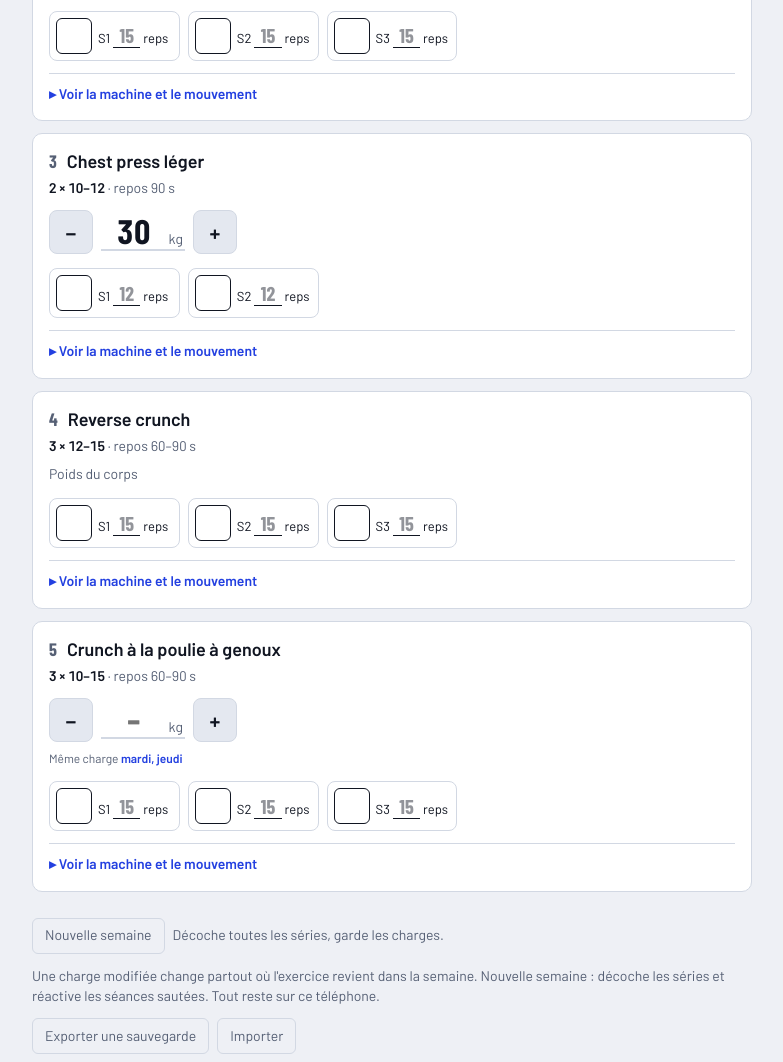
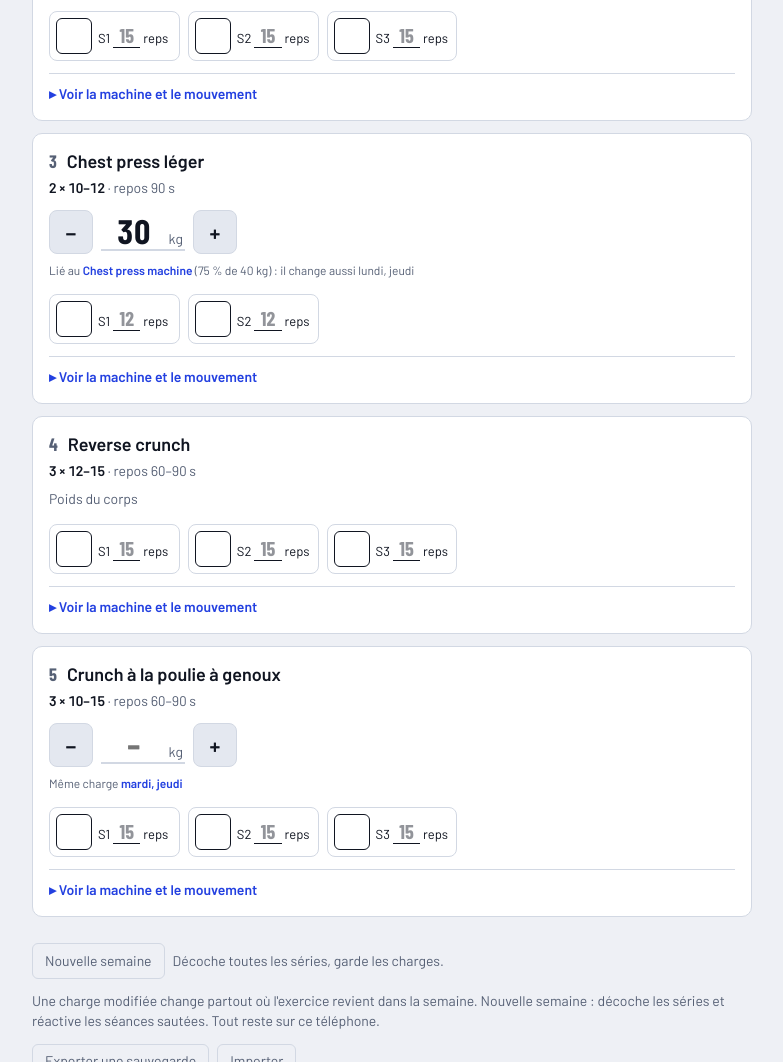
Before and after one commit to modoulaelbou-cyber/repas, a plain HTML site: page muscu/index.html in a window 1280 px wide. Shown: the part 682-1744 px from the top of the page, without its empty margins (248-1031 px from the left). Drawn offline with nearby package versions, Linux system fonts and the light colour scheme.

Commit message:
Muscu : chest press léger lié à 75 % du chest press
Co-Authored-By: Claude Opus 5.5 <noreply@anthropic.com>
Claude-Session: https://claude.ai/code/session_019hPxuke4CTQSjMYFX3o5MX

```diff
--- a/muscu/index.html
+++ b/muscu/index.html
@@ -151,7 +151,7 @@ h2 { margin: 0; font: 700 26px/1 var(--display); text-transform: uppercase; lett
   /* ---------- Exercices : la charge est stockée une seule fois par exercice ---------- */
   var EX = {
     chest: { name: 'Chest press machine', load: 40, step: 2.5, unit: 'kg' },
-    chestlight: { name: 'Chest press léger', load: 30, step: 2.5, unit: 'kg' },
+    chestlight: { name: 'Chest press léger', load: 30, step: 2.5, unit: 'kg', of: 'chest', k: 0.75 },
     incline: { name: 'Développé incliné haltères', load: 12, step: 1, unit: 'kg / haltère' },
     pulldown: { name: 'Tirage vertical (lat pulldown)', load: 35, step: 2.5, unit: 'kg' },
     row: { name: 'Rowing poulie assis', load: 35, step: 2.5, unit: 'kg' },
@@ -240,13 +240,19 @@ h2 { margin: 0; font: 700 26px/1 var(--display); text-transform: uppercase; lett
   function $(s) { return document.querySelector(s); }
   function esc(s) { return String(s).replace(/&/g, '&amp;').replace(/</g, '&lt;').replace(/"/g, '&quot;'); }
   function nf(n) { return Number(n).toLocaleString('fr-FR', { maximumFractionDigits: 2 }); }
-  function load(ex) { return Object.prototype.hasOwnProperty.call(S.loads, ex) ? S.loads[ex] : EX[ex].load; }
+  function r25(v) { return Math.round(v / 2.5) * 2.5; }
+  function load(ex) {
+    var e = EX[ex];
+    if (e.of) { var b = load(e.of); return b == null ? null : r25(b * e.k); }   // exercice lié : pourcentage d'un autre
+    return Object.prototype.hasOwnProperty.call(S.loads, ex) ? S.loads[ex] : e.load;
+  }
   function days(ex) { return PROG.filter(function (p) { return !S.skip[p.k] && itemsFor(p).some(function (x) { return x.ex === ex; }); }).map(function (p) { return p.d.toLowerCase(); }); }
   function maxReps(r) { var m = String(r).match(/(\d+)\D*$/); return m ? +m[1] : 0; }
   function dayCount(p) { var t = 0, d = 0; if (S.skip[p.k]) return { t: 0, d: 0, skip: true }; itemsFor(p).forEach(function (x, i) { for (var s = 0; s < x.sets; s++) { t++; if ((S.done[p.k + '.' + i + '.' + s] || {}).c) d++; } }); return { t: t, d: d }; }
 
   /* Change la charge d'un exercice : une seule valeur, donc partout dans la semaine */
   function setLoad(ex, v) {
+    if (EX[ex].of) { if (v != null && v !== '' && !isNaN(v)) setLoad(EX[ex].of, r25(v / EX[ex].k)); return; }
     v = v == null || v === '' || isNaN(v) ? null : Math.max(0, Math.round(v * 100) / 100);
     var old = load(ex); if (old === v) return;
     S.loads[ex] = v;
@@ -282,11 +288,11 @@ h2 { margin: 0; font: 700 26px/1 var(--display); text-transform: uppercase; lett
         '<p class="meta"><b>' + x.sets + ' × ' + x.reps + '</b> · repos ' + x.rest + '</p>' + (x.bonus ? '<span class="bonus">' + esc(x.bonus) + '</span>' : '');
       if (e.step) {
         h += '<div class="load"><button type="button" class="step" data-l="-" aria-label="Baisser la charge">−</button><div class="kg"><input type="text" inputmode="decimal" autocomplete="off" value="' + (L == null ? '' : String(L).replace('.', ',')) + '" placeholder="–" aria-label="Charge : ' + esc(e.name) + '"><span>' + e.unit + '</span></div><button type="button" class="step" data-l="+" aria-label="Monter la charge">+</button>' +
-          (other.length ? '<span class="shared">Même charge <b>' + other.join(', ') + '</b></span>' : '') + '</div>';
+          (e.of ? '<span class="shared">Lié au <b>' + esc(EX[e.of].name) + '</b> (' + Math.round(e.k * 100) + ' % de ' + nf(load(e.of)) + ' kg) : il change aussi ' + days(e.of).join(', ') + '</span>' : other.length ? '<span class="shared">Même charge <b>' + other.join(', ') + '</b></span>' : '') + '</div>';
       } else h += '<p class="meta" style="margin-top:8px">Poids du corps</p>';
       h += '<div class="sets">' + sets + '</div>';
       if (all && top && e.step && L != null) h += '<p class="hint">Toutes les séries à ' + mr + ' reps : tu peux monter. <button type="button" class="cta" data-up="1">+' + nf(e.step) + ' kg</button></p>';
-      var hs = (S.hist[x.ex] || []).slice(-4);
+      var hs = (S.hist[e.of || x.ex] || []).slice(-4);
       if (hs.length > 1) h += '<p class="histo">Évolution : ' + hs.map(function (y) { return nf(y.v); }).join(' → ') + ' ' + e.unit.replace(' / haltère', '') + '</p>';
       return h + howHtml(x.ex) + '</article>';
     }).join('');
--- a/muscu/sw.js
+++ b/muscu/sw.js
@@ -1,5 +1,5 @@
 /* Service worker de l'appli muscu : cache pour marcher sans connexion. */
-var CACHE = 'muscu-v2';
+var CACHE = 'muscu-v3';
 var FILES = ['./', 'index.html', 'manifest.webmanifest', 'icons/icon-192.png', 'icons/icon-512.png', 'icons/icon-maskable-512.png', 'icons/apple-touch-icon.png'];
 self.addEventListener('install', function (e) {
   e.waitUntil(caches.open(CACHE).then(function (c) { return c.addAll(FILES); }).then(function () { return self.skipWaiting(); }));
```
